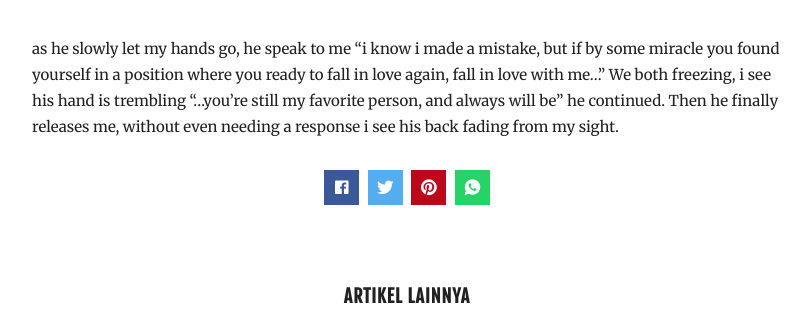
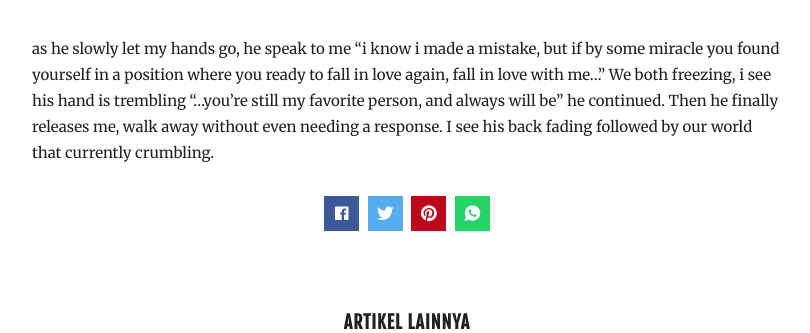
Before and after one commit to imamnrchls/imamnrchls.github.io, a Jekyll site: the page built from _posts/2021-09-06-Please.md, in a window 1280 px wide, cut to the strip 816-1149 px from the top of the page. Shown: the whole strip, without its empty margins (233-1043 px from the left). Built offline with Jekyll 4.4.1, drawn with Linux system fonts in a browser that asks for light colours; comment, search, counter and statistics services are not loaded.

Commit message:
Update 2021-09-06-Please.md

```diff
--- a/_posts/2021-09-06-Please.md
+++ b/_posts/2021-09-06-Please.md
@@ -6,4 +6,4 @@ author: "Imam Nur"
 image : https://images.unsplash.com/photo-1560263816-d704d83cce0f?ixid=MnwxMjA3fDB8MHxzZWFyY2h8NHx8YnV0dGVyZmx5fGVufDB8fDB8fA%3D%3D&ixlib=rb-1.2.1&auto=format&fit=crop&w=500&q=60
 ---
 
-as he slowly let my hands go, he speak to me "i know i made a mistake, but if by some miracle you found yourself in a position where you ready to fall in love again, fall in love with me..." We both freezing, i see his hand is trembling "...you're still my favorite person, and always will be" he continued. Then he finally releases me, without even needing a response i see his back fading from my sight.
+as he slowly let my hands go, he speak to me "i know i made a mistake, but if by some miracle you found yourself in a position where you ready to fall in love again, fall in love with me..." We both freezing, i see his hand is trembling "...you're still my favorite person, and always will be" he continued. Then he finally releases me, walk away without even needing a response. I see his back fading followed by our world that currently crumbling.
```
